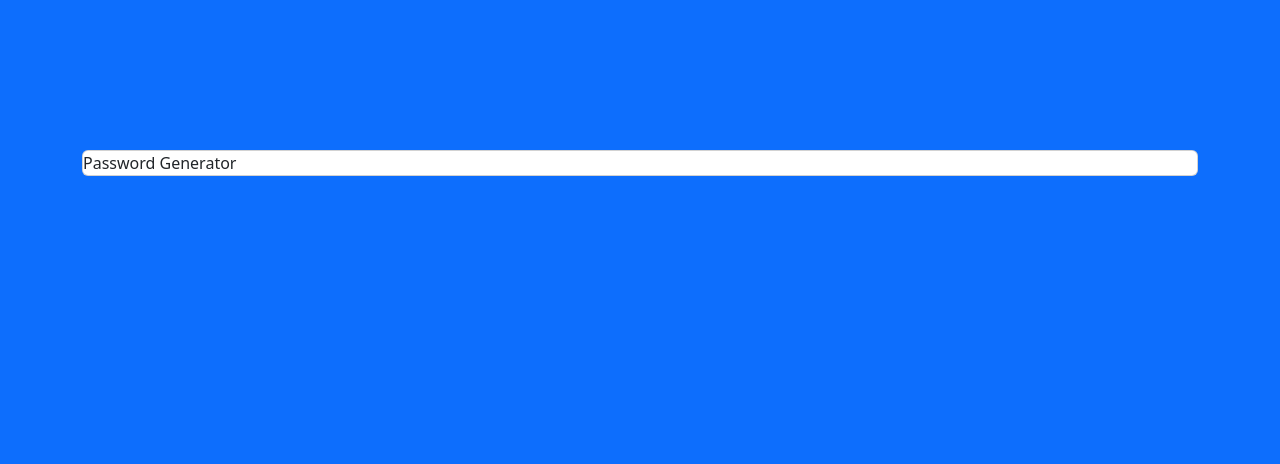
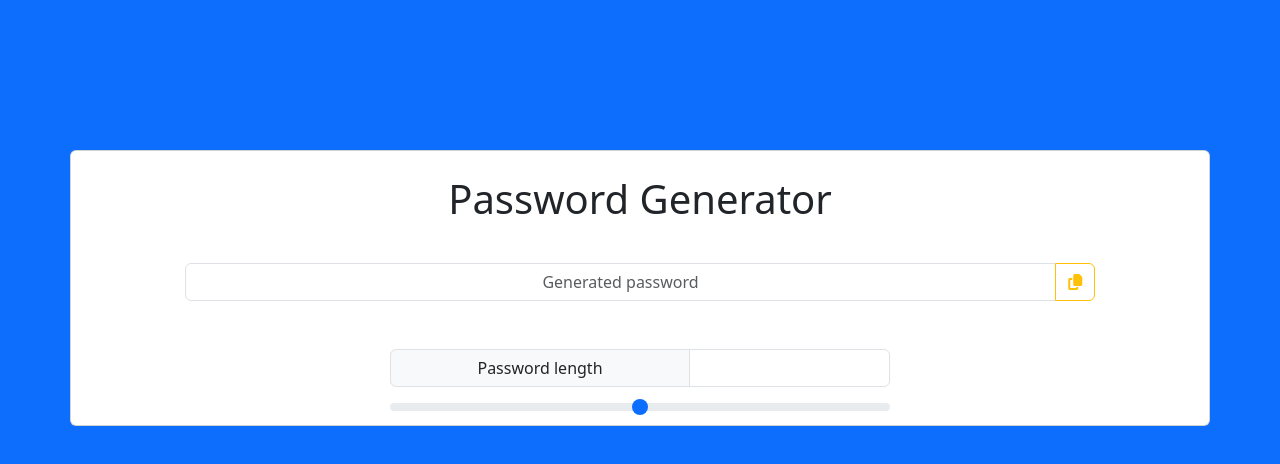
Before and after one commit to BartekClk/Pass_Generator-Bootstrap-, a plain HTML site: page index.html in a window 1280 px wide. Drawn offline with nearby package versions, Linux system fonts and the light colour scheme.

Commit message:
modified:   assets/styles/main.css 	modified:   index.html

```diff
--- a/assets/styles/main.css
+++ b/assets/styles/main.css
@@ -8,3 +8,18 @@ body{
     margin-top: 150px;
     background-color: var(--bs-white);
 }
+
+.password__copy{
+    width: 80%;
+}
+
+.password__len{
+    width: 500px;
+}
+
+.password__len__text{
+    width: 300px;
+}
+.password__range{
+    width: 500px;
+}
--- a/index.html
+++ b/index.html
@@ -9,13 +9,36 @@
     <link rel="stylesheet" href="./assets/styles/main.css">
     <!-- JQuery script -->
     <script src="https://ajax.googleapis.com/ajax/libs/jquery/3.7.1/jquery.min.js"></script>
+    <!-- Font Awesome script -->
+    <script src="https://kit.fontawesome.com/e1f6be75b8.js" crossorigin="anonymous"></script>
     <title>Password Generator</title>
 </head>
 <body>
-    <div class="container-md">
-        <div class="card">
-            <div class="row align-items-center">
-                <div class="col">Password Generator</div>
+    <div class="container-sm p-0">
+        <div class="card justify-content-center">
+            <h1 class="text-center my-4">Password Generator</h1>
+            <div class="password__copy mt-3 mx-auto">
+                <div class="input-group">
+                    <input type="text" class="form-control text-center bg-body" placeholder="Generated password" aria-label="Generated password" aria-describedby="button-addon2" disabled readonly>
+                    <button class="btn btn-outline-warning" type="button" id="button-addon2"><i class="fa-solid fa-copy"></i></button>
+                </div>
+            </div>
+            <div class="input-group password__len mt-5 mx-auto">
+                <span class="input-group-text password__len__text justify-content-center">Password length</span>
+                <input type="number" aria-label="First name" class="form-control text-center">
+            </div>
+            <div class="password__range mx-auto mt-2">
+                <input type="range" class="form-range" min="16" max="32" id="password__range">
+            </div>
+            <div class="container text-center">
+                <div class="row">
+                    <div class="col"></div>
+                    <div class="col"></div>
+                </div>
+                <div class="row">
+                    <div class="col"></div>
+                    <div class="col"></div>
+                </div>
             </div>
         </div>
     </div>
```
